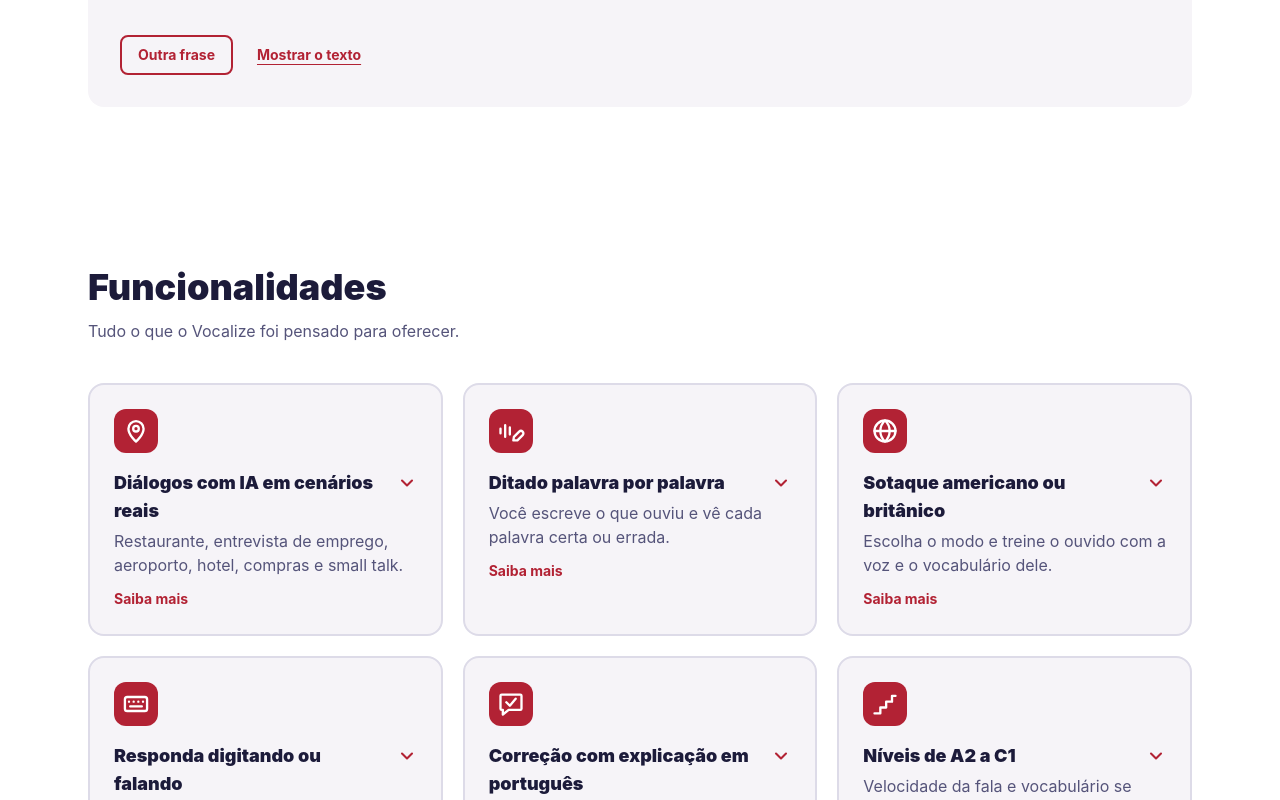
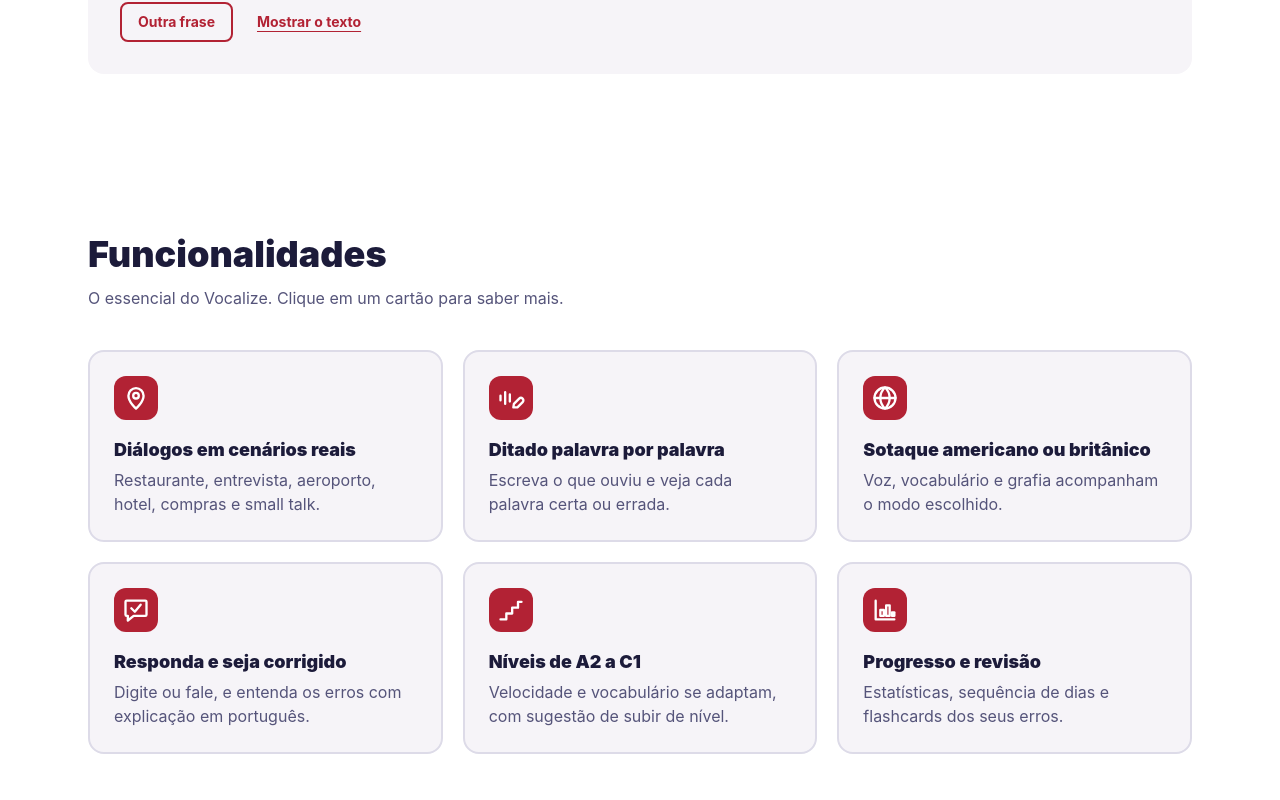
Before and after one commit to PMGmenegon/Vocalize, a React (Vite) app in the folder frontend/: page / in a window 1280 px wide. Shown: the part 2000-2800 px from the top of the page. Built offline with nearby package versions, Linux system fonts and the light colour scheme.

Commit message:
refactor(frontend): trim features to six cards and remove expand hints

```diff
--- a/frontend/src/components/ExpandCard.tsx
+++ b/frontend/src/components/ExpandCard.tsx
@@ -43,21 +43,9 @@ export default function ExpandCard({ icon, title, summary, details, eyebrow, del
           aria-expanded={open}
           aria-controls={panelId}
           onClick={() => setOpen((v) => !v)}
-          className="flex w-full cursor-pointer items-start justify-between gap-3 text-left after:absolute after:inset-0 after:rounded-2xl focus-visible:outline-none focus-visible:after:outline-3 focus-visible:after:outline-offset-2 focus-visible:after:outline-solid focus-visible:after:outline-(--focus)"
+          className="block w-full cursor-pointer text-left after:absolute after:inset-0 after:rounded-2xl focus-visible:outline-none focus-visible:after:outline-3 focus-visible:after:outline-offset-2 focus-visible:after:outline-solid focus-visible:after:outline-(--focus)"
         >
           {title}
-          <svg
-            viewBox="0 0 24 24"
-            className={`mt-1 h-5 w-5 shrink-0 text-brand transition-transform duration-300 ${open ? 'rotate-180' : ''}`}
-            fill="none"
-            stroke="currentColor"
-            strokeWidth="2.5"
-            strokeLinecap="round"
-            strokeLinejoin="round"
-            aria-hidden="true"
-          >
-            <path d="M6 9l6 6 6-6" />
-          </svg>
         </button>
       </h3>
       <p className="mt-1 text-muted">{summary}</p>
@@ -71,9 +59,6 @@ export default function ExpandCard({ icon, title, summary, details, eyebrow, del
         </div>
       </div>
 
-      <span aria-hidden="true" className="mt-3 inline-block text-sm font-bold text-link">
-        {open ? 'Mostrar menos' : 'Saiba mais'}
-      </span>
     </Reveal>
   )
 }
--- a/frontend/src/components/home/Features.tsx
+++ b/frontend/src/components/home/Features.tsx
@@ -1,16 +1,6 @@
 import type { ReactNode } from 'react'
 import ExpandCard from '../ExpandCard'
-import {
-  CardsIcon,
-  ChartIcon,
-  CheckNoteIcon,
-  DictationIcon,
-  GlobeIcon,
-  KeyboardIcon,
-  PinIcon,
-  StairsIcon,
-  TrendUpIcon,
-} from '../icons'
+import { ChartIcon, CheckNoteIcon, DictationIcon, GlobeIcon, PinIcon, StairsIcon } from '../icons'
 
 interface Feature {
   title: string
@@ -21,67 +11,46 @@ interface Feature {
 
 const FEATURES: readonly Feature[] = [
   {
-    title: 'Diálogos com IA em cenários reais',
+    title: 'Diálogos em cenários reais',
+    description: 'Restaurante, entrevista, aeroporto, hotel, compras e small talk.',
     details:
-      'Você escolhe um cenário, como pedir comida ou fazer check-in, e a IA conversa com você como se fosse a situação real, adaptando as falas ao seu nível.',
-    description: 'Restaurante, entrevista de emprego, aeroporto, hotel, compras e small talk.',
+      'Você escolhe um cenário e a IA conversa com você como se fosse a situação real, adaptando as falas ao seu nível.',
     icon: <PinIcon />,
   },
   {
     title: 'Ditado palavra por palavra',
+    description: 'Escreva o que ouviu e veja cada palavra certa ou errada.',
     details:
-      'A IA fala uma frase, você digita o que ouviu e o app marca cada palavra certa ou errada, para você ver exatamente onde o ouvido falhou.',
-    description: 'Você escreve o que ouviu e vê cada palavra certa ou errada.',
+      'A IA fala uma frase, você digita e o app marca onde o ouvido falhou, palavra por palavra.',
     icon: <DictationIcon />,
   },
   {
     title: 'Sotaque americano ou britânico',
+    description: 'Voz, vocabulário e grafia acompanham o modo escolhido.',
     details:
-      'Com o modo americano ou britânico, a voz, o vocabulário (elevator ou lift) e a grafia (color ou colour) acompanham a sua escolha.',
-    description: 'Escolha o modo e treine o ouvido com a voz e o vocabulário dele.',
+      'No modo americano você ouve elevator e color; no britânico, lift e colour. A voz também muda.',
     icon: <GlobeIcon />,
   },
   {
-    title: 'Responda digitando ou falando',
+    title: 'Responda e seja corrigido',
+    description: 'Digite ou fale, e entenda os erros com explicação em português.',
     details:
-      'Responda pelo teclado ou pelo microfone. O reconhecimento de voz depende do navegador; o Chrome costuma funcionar melhor.',
-    description: 'Use o teclado ou o microfone, como for melhor para você.',
-    icon: <KeyboardIcon />,
-  },
-  {
-    title: 'Correção com explicação em português',
-    details:
-      'Depois de responder, você vê o que ajustar e uma explicação em português, para entender o motivo do erro e não só a versão certa.',
-    description: 'Suas respostas são corrigidas e você entende o porquê.',
+      'O reconhecimento de voz depende do navegador (o Chrome costuma funcionar melhor). Digitando, funciona em qualquer um.',
     icon: <CheckNoteIcon />,
   },
   {
     title: 'Níveis de A2 a C1',
+    description: 'Velocidade e vocabulário se adaptam, com sugestão de subir de nível.',
     details:
-      'Do A2 ao C1, a velocidade da fala, o tamanho das frases e as palavras usadas mudam conforme o nível que você escolher.',
-    description: 'Velocidade da fala e vocabulário se adaptam ao seu nível.',
+      'Quando seus acertos se mantêm altos, o Vocalize sugere avançar. A decisão é sempre sua.',
     icon: <StairsIcon />,
   },
   {
-    title: 'Sugestão de subir de nível',
+    title: 'Progresso e revisão',
+    description: 'Estatísticas, sequência de dias e flashcards dos seus erros.',
     details:
-      'Quando seus acertos se mantêm altos, o Vocalize sugere subir de nível. A decisão de avançar é sempre sua.',
-    description: 'Com base no seu desempenho, indicamos a hora de avançar.',
-    icon: <TrendUpIcon />,
-  },
-  {
-    title: 'Estatísticas',
-    details:
-      'Gráficos mostram seu acerto ao longo do tempo, os erros que mais se repetem e quantos dias seguidos você praticou.',
-    description: 'Acerto ao longo do tempo, erros mais comuns e sequência de dias.',
+      'Veja seu acerto ao longo do tempo e os erros mais comuns. As palavras erradas voltam como flashcards, com repetição espaçada.',
     icon: <ChartIcon />,
-  },
-  {
-    title: 'Revisão com flashcards',
-    details:
-      'As palavras que você errou viram flashcards e voltam em intervalos cada vez maiores (repetição espaçada), até ficarem fixas.',
-    description: 'As palavras que você errou voltam com repetição espaçada.',
-    icon: <CardsIcon />,
   },
 ]
 
@@ -90,7 +59,7 @@ export default function Features() {
   return (
     <section id="funcionalidades" className="mx-auto max-w-6xl scroll-mt-24 px-4 py-16 sm:px-6 sm:py-20">
       <h2 className="text-3xl font-black text-ink sm:text-4xl">Funcionalidades</h2>
-      <p className="mt-3 max-w-2xl text-muted">Tudo o que o Vocalize foi pensado para oferecer.</p>
+      <p className="mt-3 max-w-2xl text-muted">O essencial do Vocalize. Clique em um cartão para saber mais.</p>
 
       <ul className="mt-10 grid gap-5 sm:grid-cols-2 lg:grid-cols-3">
         {FEATURES.map((f, i) => (
--- a/frontend/src/components/icons.tsx
+++ b/frontend/src/components/icons.tsx
@@ -80,15 +80,6 @@ export function GlobeIcon({ className }: { className?: string }) {
   )
 }
 
-/** Microfone — responder falando. */
-export function MicIcon({ className }: { className?: string }) {
-  return (
-    <Icon className={className}>
-      <rect x="9" y="3" width="6" height="11" rx="3" />
-      <path d="M5.5 11.5a6.5 6.5 0 0 0 13 0M12 18v3M9 21h6" />
-    </Icon>
-  )
-}
 
 /** Visto dentro de um balão — correção com explicação. */
 export function CheckNoteIcon({ className }: { className?: string }) {
@@ -109,15 +100,6 @@ export function StairsIcon({ className }: { className?: string }) {
   )
 }
 
-/** Seta para cima — subir de nível. */
-export function TrendUpIcon({ className }: { className?: string }) {
-  return (
-    <Icon className={className}>
-      <path d="M3 17l6-6 4 4 8-8" />
-      <path d="M15 7h6v6" />
-    </Icon>
-  )
-}
 
 /** Gráfico de barras — estatísticas. */
 export function ChartIcon({ className }: { className?: string }) {
@@ -130,24 +112,3 @@ export function ChartIcon({ className }: { className?: string }) {
     </Icon>
   )
 }
-
-/** Cartões empilhados — flashcards. */
-export function CardsIcon({ className }: { className?: string }) {
-  return (
-    <Icon className={className}>
-      <rect x="3" y="7" width="14" height="12" rx="2" />
-      <path d="M7 7V5.5A1.5 1.5 0 0 1 8.5 4H20a1 1 0 0 1 1 1v9.5a1.5 1.5 0 0 1-1.5 1.5H17" />
-      <path d="M7 12h6" />
-    </Icon>
-  )
-}
-
-/** Teclado — responder digitando. */
-export function KeyboardIcon({ className }: { className?: string }) {
-  return (
-    <Icon className={className}>
-      <rect x="2.5" y="6" width="19" height="12" rx="2" />
-      <path d="M6 10h.01M10 10h.01M14 10h.01M18 10h.01M7 14h10" />
-    </Icon>
-  )
-}
```
